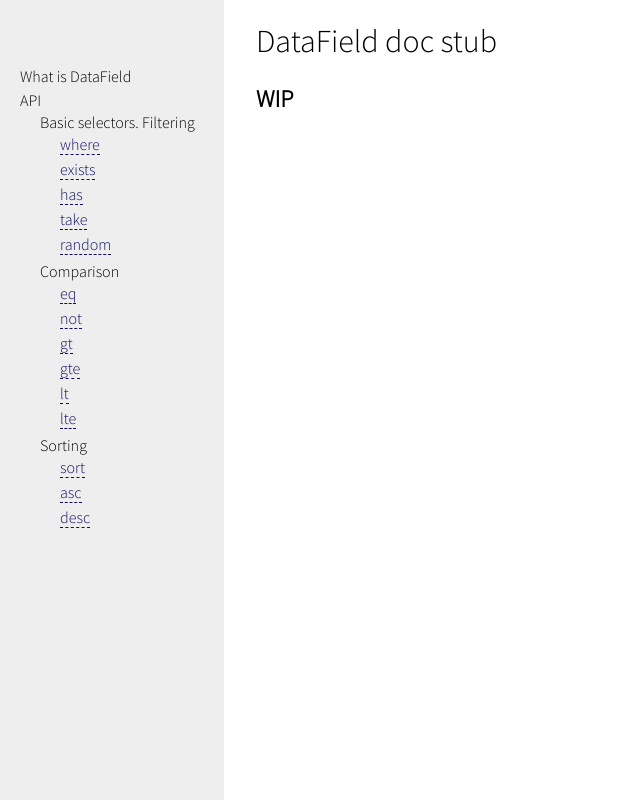
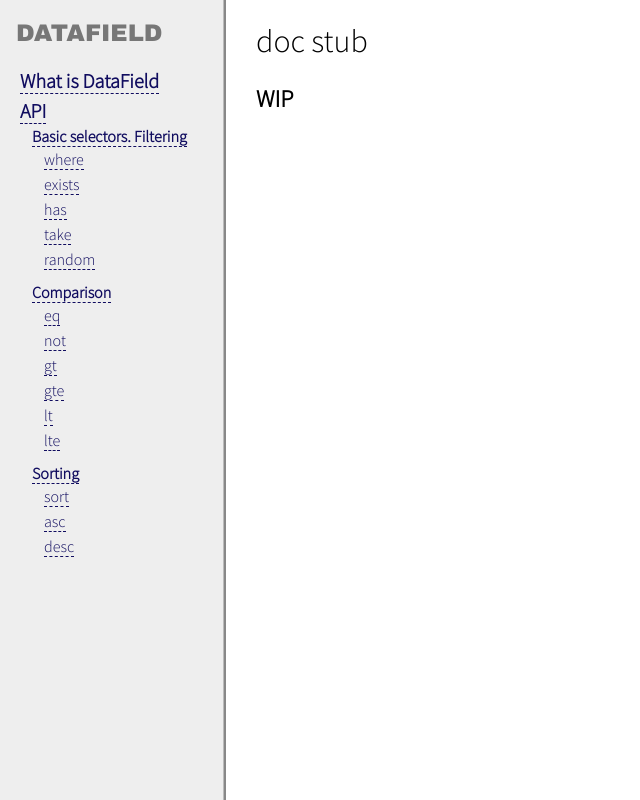
Before and after one commit to alexbykoff/datafield, a website: page docs/index.html in a window 1280 px wide. Shown: the whole page, without its empty margins (0-640 px from the left). Drawn offline with Linux system fonts and the light colour scheme; no server answers.

Commit message:
more docs

```diff
--- a/docs/index.html
+++ b/docs/index.html
@@ -15,11 +15,12 @@
 </script>
 
 <div class="menu">
+  <h2>DATAFIELD</h2>
   <ul>
-    <li>What is DataField</li>
-    <li>API
+    <li><a class="first-level" href="#datafield">What is DataField</a></li>
+    <li><a class="first-level" href="#api">API</a>
       <ul>
-        <li>Basic selectors. Filtering
+        <li class="section"><a class="second-level" href="#filtering">Basic selectors. Filtering</a>
           <ul>
             <li><a href="#where">where</a></li>
             <li><a href="#exists">exists</a></li>
@@ -28,7 +29,7 @@
             <li><a href="#random">random</a></li>
           </ul>
         </li>
-        <li>Comparison
+        <li class="section"><a class="second-level" href="#comparison">Comparison</a>
           <ul>
             <li><a href="#eq">eq</a></li>
             <li><a href="#not">not</a></li>
@@ -38,7 +39,7 @@
             <li><a href="#lte">lte</a></li>
           </ul>
         </li>
-        <li>Sorting
+        <li class="section"><a class="second-level" href="#sorting">Sorting</a>
           <ul>
             <li><a href="#sort">sort</a></li>
             <li><a href="#asc">asc</a></li>
@@ -54,7 +55,7 @@
   </ul>
 </div>
 <div class="main">
-  <h1>DataField doc stub</h1>
+  <h1>doc stub</h1>
   <h2>WIP</h2>
 </div>
 </body>
--- a/docs/main.css
+++ b/docs/main.css
@@ -11,7 +11,6 @@
 }
 
 .menu {
-  padding-top: 3rem;
   width: 14rem;
   position: fixed;
   top: 0;
@@ -20,10 +19,13 @@
   overflow-x: hidden;
   overflow-y: auto;
   height: 100vh;
+  border-right: 1px solid #bbb;
+  box-shadow: 2px 0 0 #888;
 }
 
 .main {
   margin-left: 16rem;
+
 }
 
 h1 {
@@ -36,6 +38,10 @@
 
 .menu ul {
   list-style-type: none;
+  padding-left: .5rem;
+}
+
+.menu > ul {
   padding-left: 1rem;
 }
 
@@ -43,13 +49,43 @@
   padding: .125rem .25rem;
 }
 
-.menu li a {
+.menu a {
   text-decoration-line: none;
   display: inline-block;
+}
+
+.menu a:hover {
+  color: orangered;
+  border-bottom: 1px solid forestgreen;
+}
+
+.first-level {
   color: #100c5f;
   border-bottom: 1px dashed #100c5f;
+  font-weight: bolder;
+  font-size: 1.25rem;
 }
 
-.menu li a:hover {
-  color: orangered;
+.second-level {
+  color: #100c5f;
+  border-bottom: 1px dashed #100c5f;
+  font-weight: bolder;
 }
+
+
+.section li a {
+  color: #100c5f;
+  border-bottom: 1px dashed #100c5f;
+  font-weight: normal;
+}
+
+.menu .section {
+  padding-bottom: .5rem;
+}
+
+.menu h2 {
+  font-family: "Arial Black", Arial, sans-serif;
+  color: #777;
+  font-weight: bold;
+  padding-left: 1rem;
+}
```
